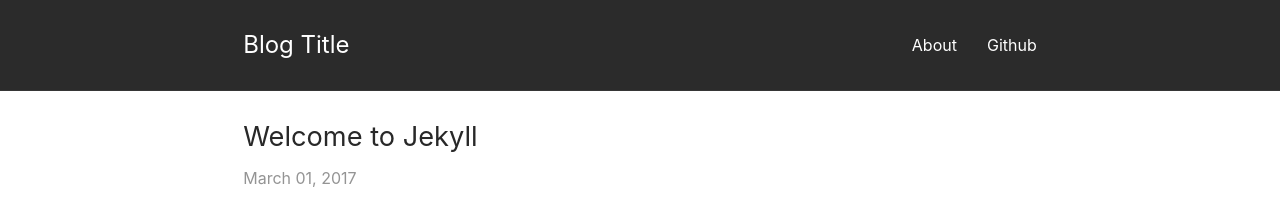
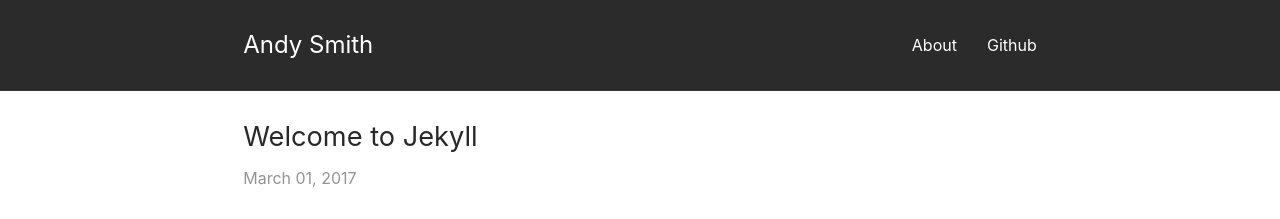
Before and after one commit to andyjsmith/andyjsmith.github.io, a Jekyll site: the page built from _posts/2017-03-01-welcome-to-jekyll.md, in a window 1280 px wide. Shown: the top 219 px of the page. Built offline with Jekyll 4.4.1, drawn with Linux system fonts in a browser that asks for light colours; our own code applies the rules of GitHub Pages for plain Markdown files.

Commit message:
Update config

```diff
--- a/_config.yml
+++ b/_config.yml
@@ -1,11 +1,11 @@
-title: "Blog Title"
-author: "Blog Author"
-description: "Really cool blog about ... something"
+title: "Andy Smith"
+author: "Andy Smith"
+description: "Andy's blog"
 permalink: /:title/
 lang: "en"
 
 show_footer: false           # show the "previous" and "next" links at the end of each post
-dark_theme: false            # use the dark mode as default
+dark_theme: true            # use the dark mode as default
 dark_header: true            # keep the header dark
 dark_footer: false           # keep the footer dark
 # style: minimal             # use a simpler style inspired by the minima theme
```
